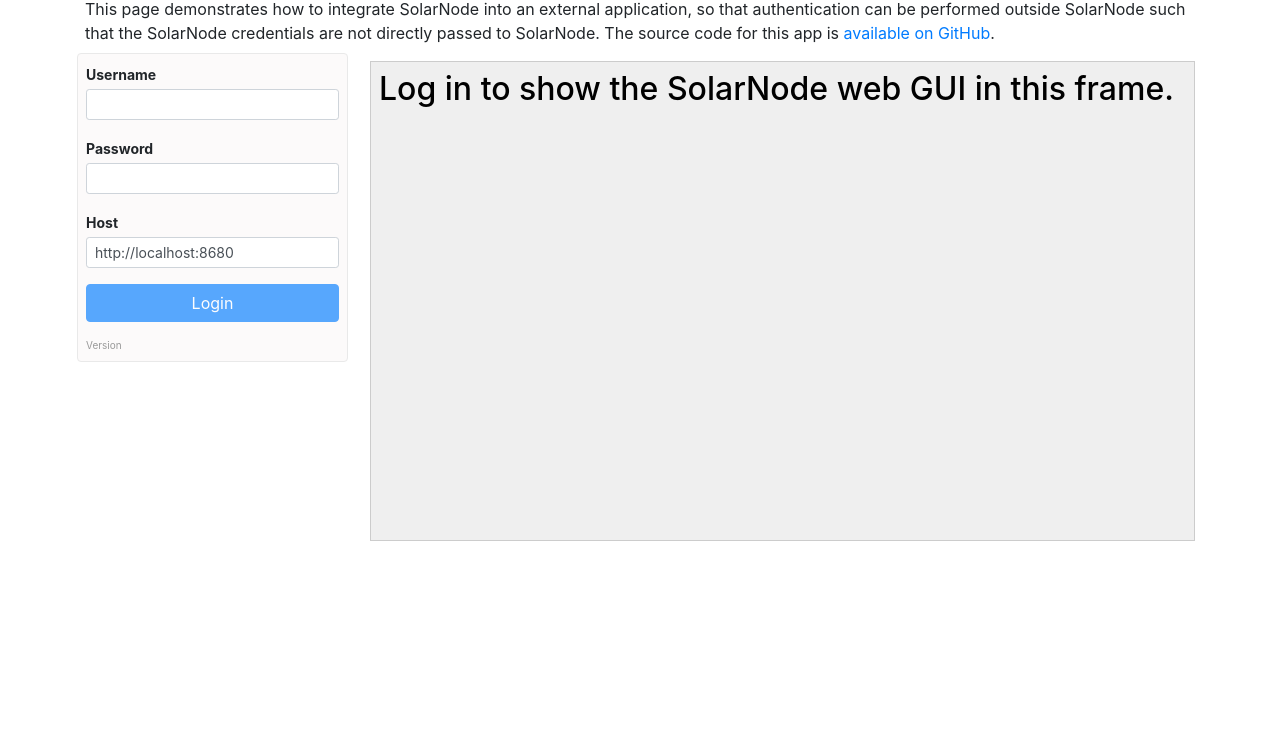
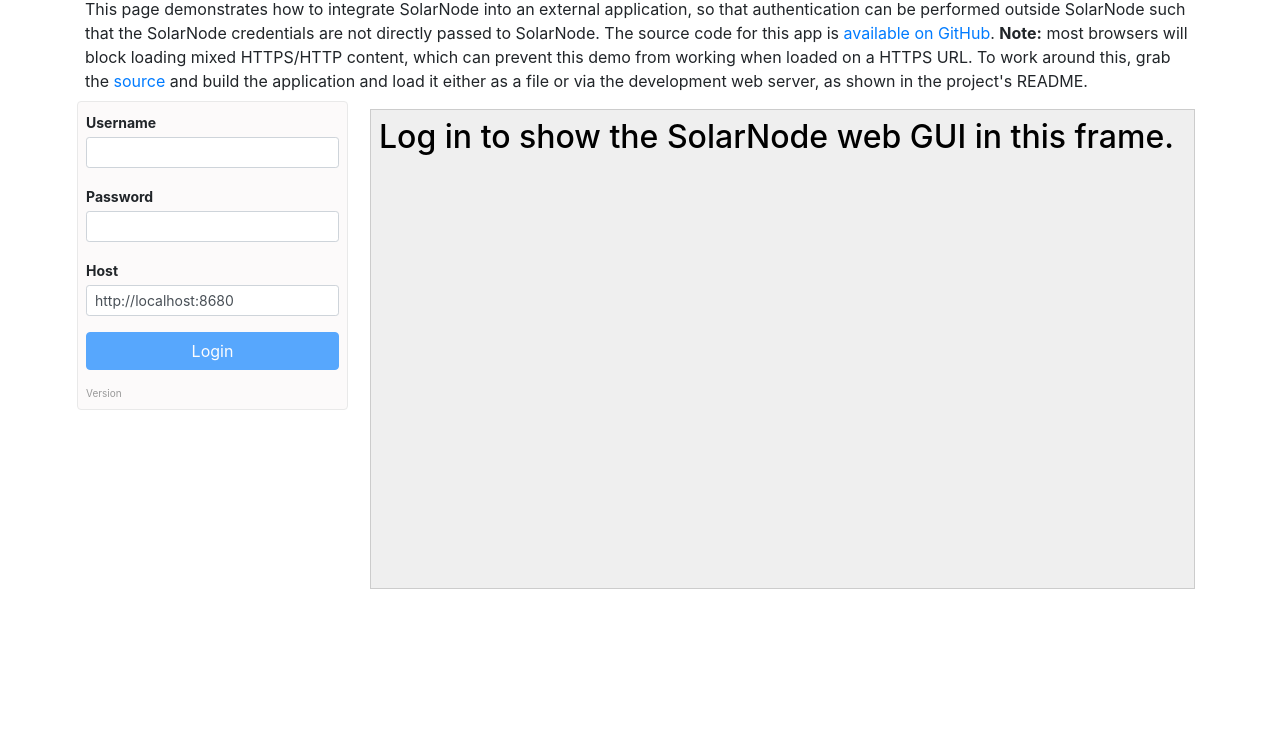
Before and after one commit to SolarNetwork/solarnode-ext-login, a website built with webpack: page src/index.html in a window 1280 px wide. Shown: the part 53-800 px from the top of the page. Built offline with nearby package versions, Linux system fonts and the light colour scheme.

Commit message:
Remove trailing slash from http://solarnode URL; add note on browser mixed content blocking.

```diff
--- a/package.json
+++ b/package.json
@@ -1,6 +1,6 @@
 {
   "name": "solarnode-ext-login",
-  "version": "1.0.0",
+  "version": "1.0.1",
   "description": "SolarNode External Login Demo.",
   "keywords": [
     "solarnetwork",
--- a/src/index.html
+++ b/src/index.html
@@ -15,6 +15,11 @@
             authentication can be performed outside SolarNode such that the SolarNode credentials
             are not directly passed to SolarNode. The source code for this app is
             <a href="https://github.com/SolarNetwork/solarnode-ext-login">available on GitHub</a>.
+            <b>Note:</b> most browsers will block loading mixed HTTPS/HTTP content, which can
+            prevent this demo from working when loaded on a HTTPS URL. To work around this, grab the
+            <a href="https://github.com/SolarNetwork/solarnode-ext-login">source</a> and build the
+            application and load it either as a file or via the development web server, as shown in
+            the project's README.
           </p>
         </div>
       </div>
--- a/src/index.js
+++ b/src/index.js
@@ -71,7 +71,7 @@
     window.location.protocol.toLowerCase().indexOf("http") === 0 &&
     window.location.host.toLowerCase().indexOf("localhost") !== 0
   ) {
-    $("#credentials input[name=host]").val("http://solarnode/");
+    $("#credentials input[name=host]").val("http://solarnode");
   }
 }
 
```
